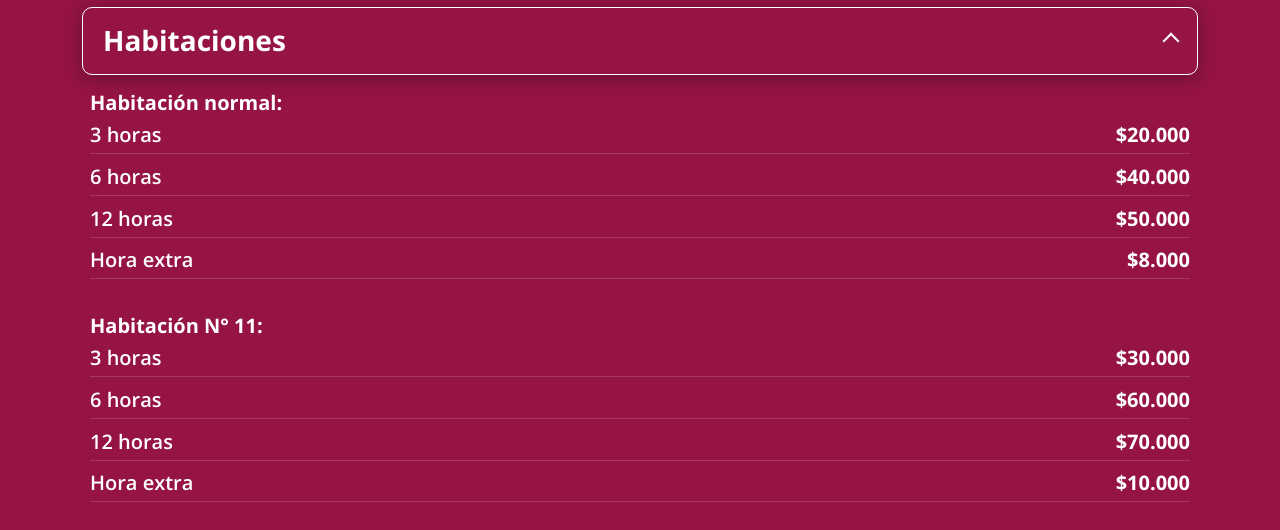
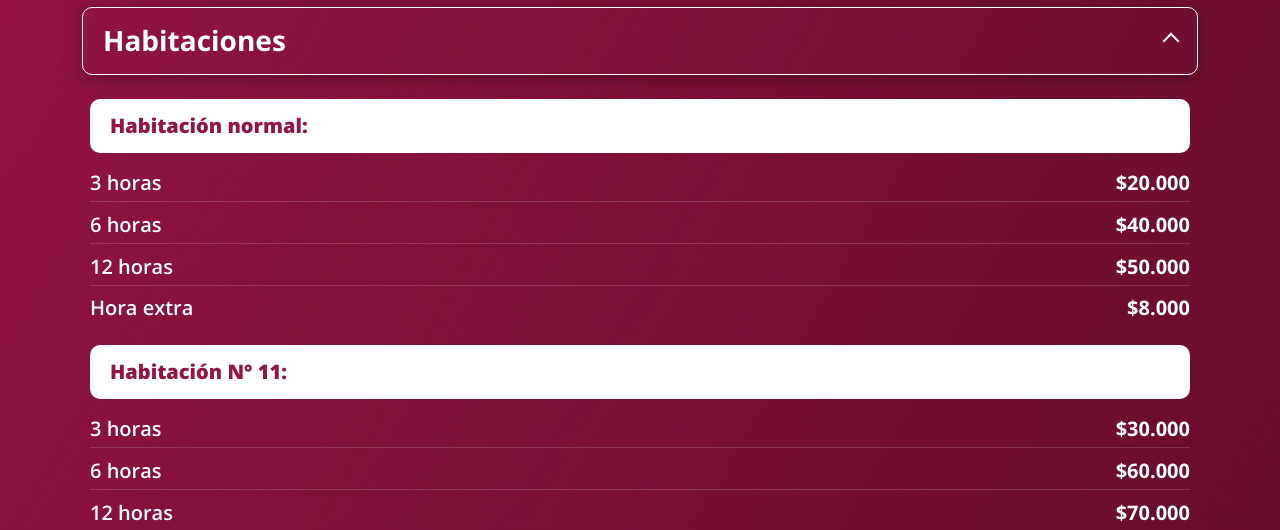
Before and after one commit to sebasyc/precios_castillo, a plain HTML site: page index.html in a window 1280 px wide. Both pictures are taken after a click on the button "Habitaciones". Shown: the part 239-769 px from the top of the page. Drawn offline with nearby package versions, Linux system fonts and the light colour scheme.

Commit message:
ajuste precios y estilos

```diff
--- a/index.html
+++ b/index.html
@@ -32,7 +32,7 @@
                             </h2>
                             <div id="collapseOne" class="accordion-collapse collapse" data-bs-parent="#accordionPrecios">
                                 <div class="accordion-body">
-                                    <div class="list-price">
+                                    <div class="list-price list-price--room">
                                         <h3>Habitación normal:</h3>
                                         <ul>
                                             <li>3 horas</li>
@@ -51,7 +51,7 @@
                                             <li>$8.000</li>
                                         </ul>
                                     </div>
-                                    <div class="list-price">
+                                    <div class="list-price list-price--room">
                                         <h3>Habitación N° 11:</h3>
                                         <ul>
                                             <li>3 horas</li>
@@ -106,7 +106,7 @@
                                         </ul>
                                         <ul>
                                             <li>pisco / ron + bebida</li>
-                                            <li>$1.500</li>
+                                            <li>$4.000</li>
                                         </ul>
                                         <ul>
                                             <li>Pisco / mango sour</li>
@@ -193,7 +193,9 @@
     </section>
 
     <footer>
-        <h4>Desarrollado por <img src="images/logo-dseba.svg"></h4>
+        <div class="container"></div>
+            <h4>Desarrollado por <img src="images/logo-dseba.svg"></h4>
+        </div>
     </footer>
 
     <script src="https://ajax.googleapis.com/ajax/libs/jquery/3.7.1/jquery.min.js"></script>
--- a/scss/style.scss
+++ b/scss/style.scss
@@ -3,7 +3,9 @@
 
 body, html {
     background: rgb(150,20,68);
-    //background: linear-gradient(120deg, rgba(150,20,68,1) 0%, rgba(103,12,44,1) 100%);
+    background: linear-gradient(120deg, rgba(150,20,68,1) 0%, rgba(103,12,44,1) 100%);
+    background-repeat: no-repeat;
+    background-attachment: fixed;
     font-family: $primary-font;
     font-size: 100%;
     color: white;
@@ -67,11 +69,15 @@ header {
                     .accordion-body {
                         padding: 0 .5em;
                         .list-price {
-                            padding: 1em 0;
+                            padding: 1.5em 0;
                             h3 {
+                                padding: .75em 1em;
+                                margin: 0 0 .5em;
+                                background-color: #fff;
+                                border-radius: 10px;
                                 font-size: 1.25em;
-                                color: white;
-                                font-weight: 700;
+                                color: $primary-color;
+                                font-weight: 800;
                             }
                             ul {
                                 padding: .15em 0;
@@ -92,6 +98,17 @@ header {
                                         font-weight: 700;
                                         text-align: right;
                                     }
+                                }
+                                &:last-child {
+                                    li {
+                                        border-bottom: none;
+                                    }
+                                }
+                            }
+                            &--room {
+                                padding: 1.5em 0 1em;
+                                &:last-child {
+                                    padding: 0 0 1.5em;
                                 }
                             }
                         }
```
Also changed, not shown: css/style.css, css/style.min.css, 2 other files.
